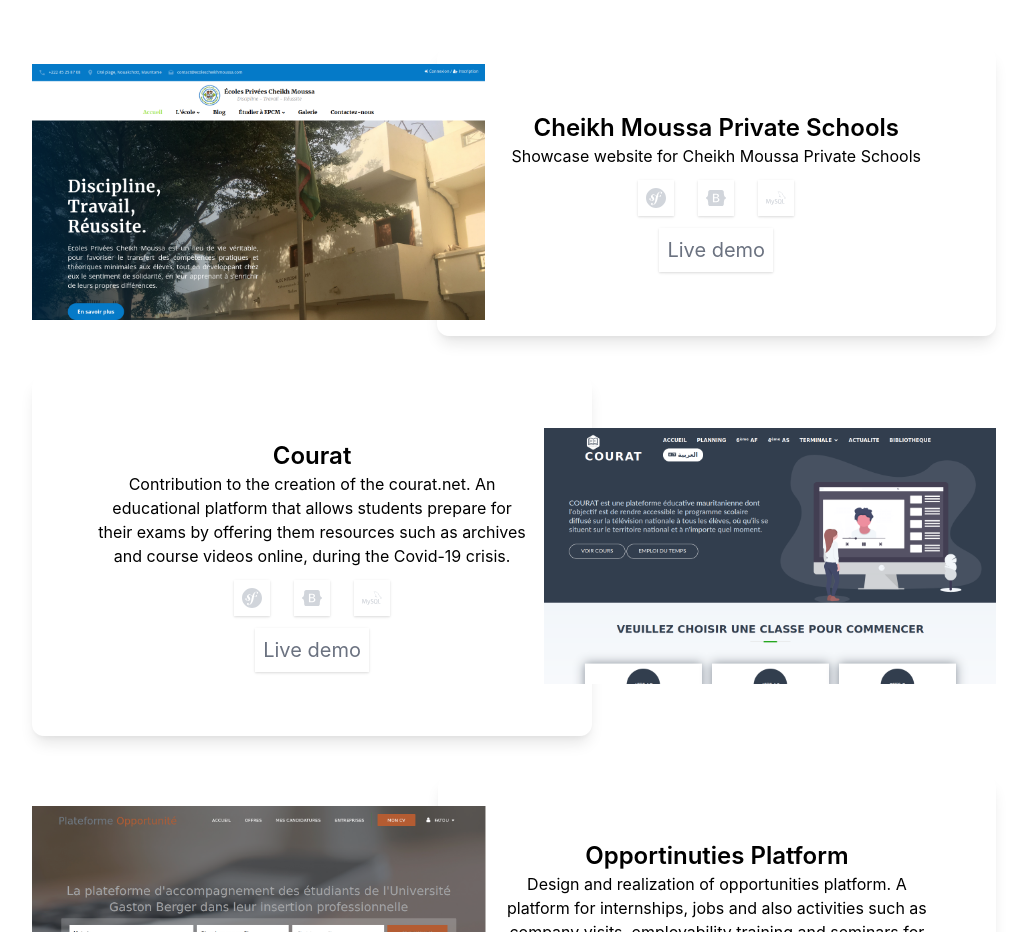
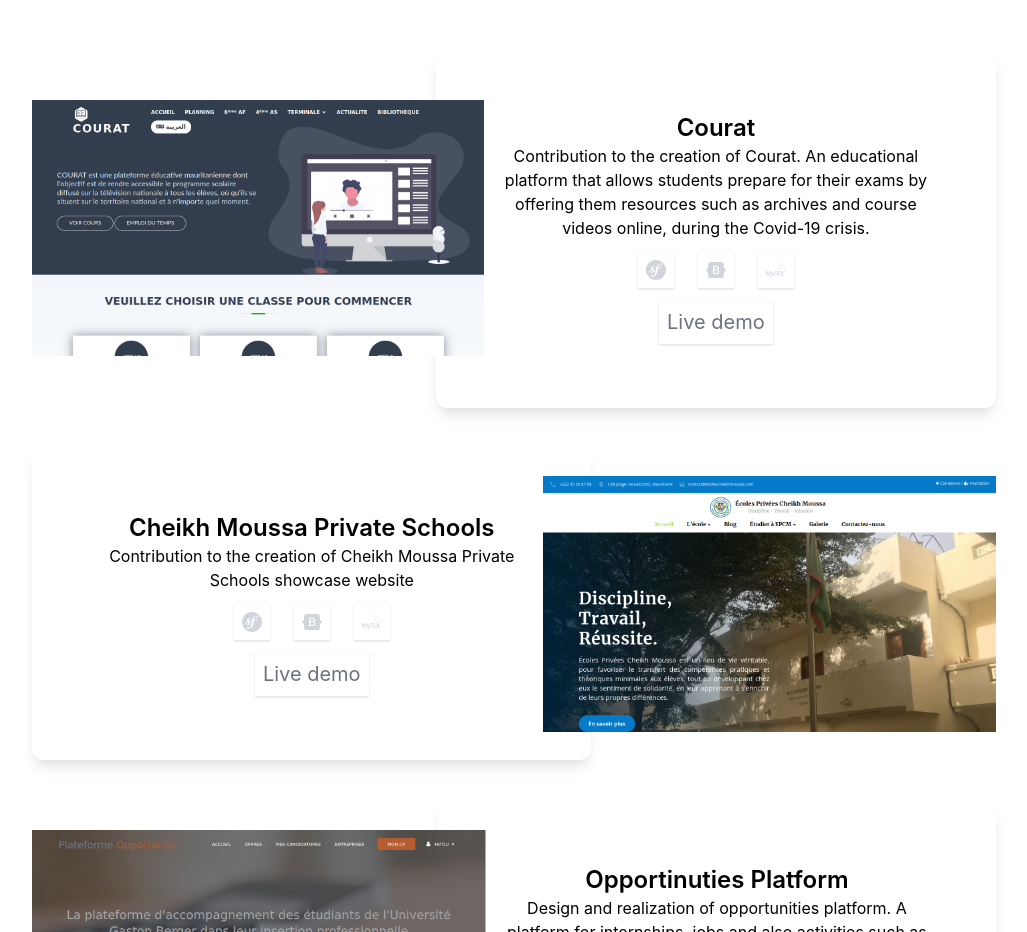
Before and after one commit to thediaf/portfolio, a React (Create React App) app: page / in a window 1280 px wide. Shown: the part 2391-3323 px from the top of the page, without its empty margins (116-1143 px from the left). Built offline with nearby package versions, Linux system fonts and the light colour scheme.

Commit message:
Epcm description changed

```diff
--- a/src/component/Work/Works.js
+++ b/src/component/Work/Works.js
@@ -20,20 +20,20 @@ const Works = () => {
             <div className="mb-3 pb-5 px-7  gap-4">
                 <Slide className="flex justify-center items-center flex-wrap md:mr-5" delay={200} duration={700} direction={"up"} triggerOnce>
                     <Project
+                        img={courat}
+                        title='Courat'
+                        technos={['symfony', 'bootstrap', 'mysql']}
+                        description="Contribution to the creation of Courat. An educational platform that
+                            allows students prepare for their exams by offering them resources such as archives and course videos online,
+                            during the Covid-19 crisis."
+                        link="https://courat.net"
+                    />
+                    <Project
                         img={epcm}
                         title='Cheikh Moussa Private Schools'
                         technos={['symfony', 'bootstrap', 'mysql']}
-                        description="Showcase website for Cheikh Moussa Private Schools"
+                        description="Contribution to the creation of Cheikh Moussa Private Schools showcase website"
                         link="https://ecolescheikhmoussa.com/"
-                    />
-                    <Project
-                        img={courat}
-                        title='Courat'
-                        technos={['symfony', 'bootstrap', 'mysql']}
-                        description="Contribution to the creation of the courat.net. An educational platform that
-                            allows students prepare for their exams by offering them resources such as archives and course videos online,
-                            during the Covid-19 crisis."
-                        link="https://courat.net"
                         reverse={true}
                     />
                     <Project
```
